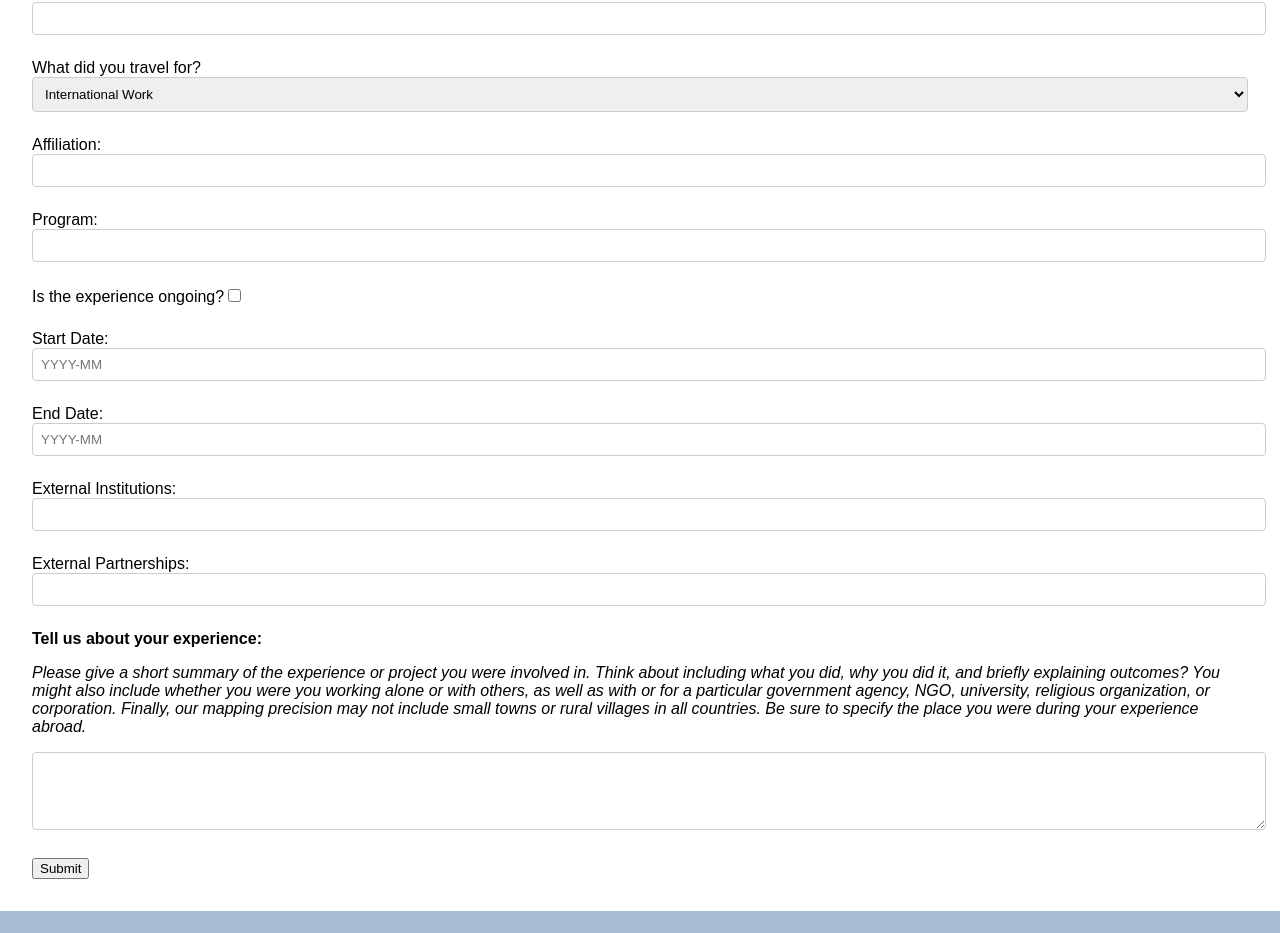
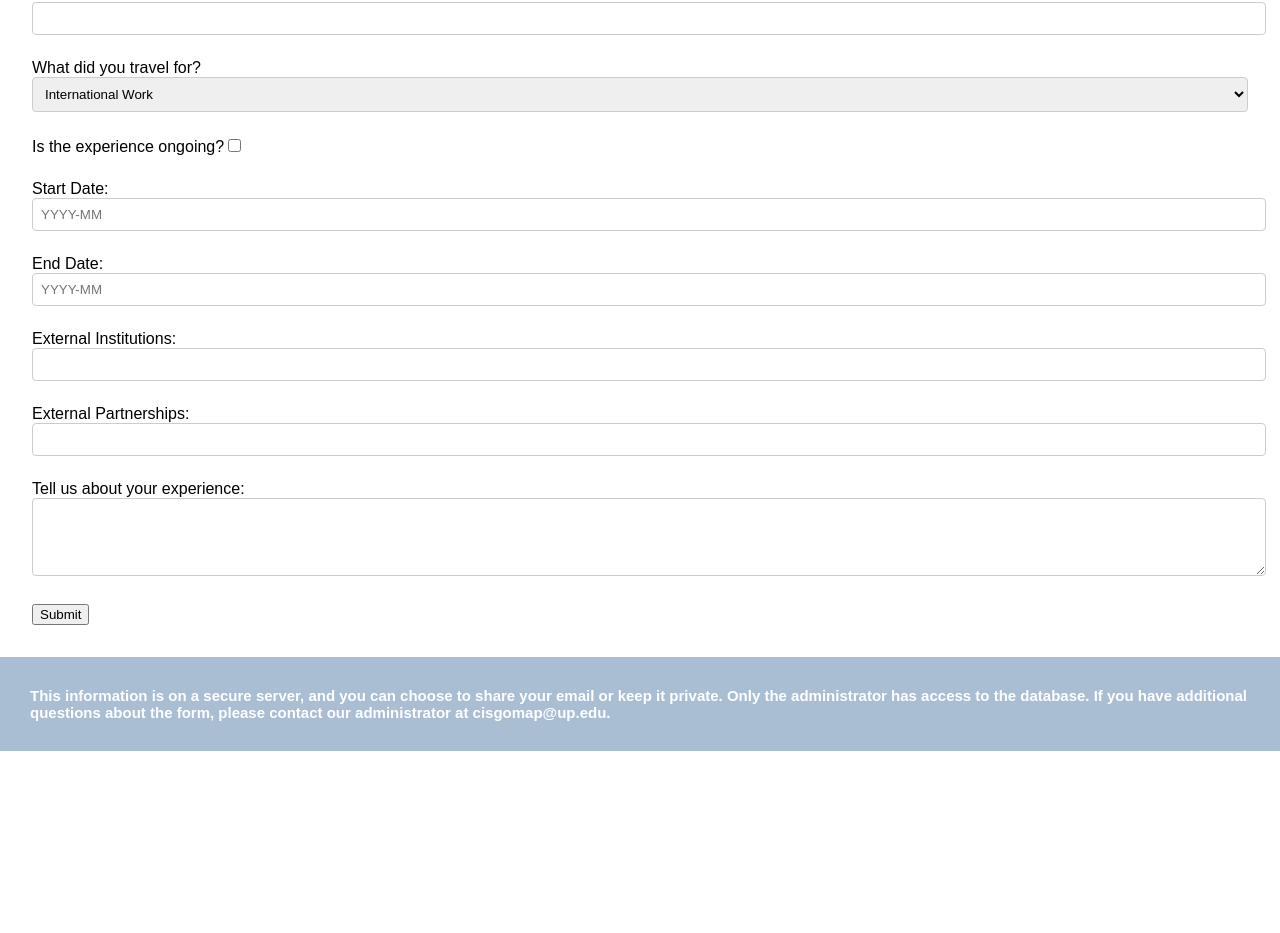
Before and after one commit to upcs/cs341-spring-2024-cisgo-afternoon, a React (Create React App) app in the folder client/: page /add in a window 1280 px wide. Shown: the part 567-1500 px from the top of the page. After the commit the page ends 1318 px from the top, so only its background shows below. Built offline with nearby package versions, Linux system fonts and the light colour scheme.

Commit message:
correct format sending to db but still getting error for some readson

```diff
--- a/client/src/pages/AddPin.js
+++ b/client/src/pages/AddPin.js
@@ -1,8 +1,4 @@
-
 import React, { useState } from 'react';
-
-import NavBar from '../components/NavBar.js';
-
 import '../static/css/pages/AddPin.css';
 
 const AddPin = () => {
@@ -10,7 +6,7 @@ const AddPin = () => {
     firstName: '',
     lastName: '',
     email: '',
-    department: '',
+    department: [],
     country: '',
     purpose: 'international work',
     otherPurpose: '',
@@ -25,15 +21,12 @@ const AddPin = () => {
     const newValue = type === 'checkbox' ? checked : value;
 
     if (name === 'ongoing') {
-      // Handle the ongoing checkbox separately
       setFormData((prevFormData) => ({
         ...prevFormData,
         [name]: newValue,
-        // Remove end date when checking ongoing
-        endDate: newValue ? '' : prevFormData.endDate, // Only remove end date if ongoing is checked
+        endDate: newValue ? '' : prevFormData.endDate,
       }));
     } else {
-      // Handle other form fields
       setFormData((prevFormData) => ({
         ...prevFormData,
         [name]: newValue,
@@ -41,25 +34,22 @@ const AddPin = () => {
     }
   };
 
-
-
   const handleSubmit = async (e) => {
     e.preventDefault();
     try {
-
       const response = await fetch(`${process.env.REACT_APP_API}/experiences/add`, {
         method: 'POST',
         headers: {
           'Content-Type': 'application/json',
         },
         body: JSON.stringify({
-          name: `${formData.firstName} ${formData.lastName}`, // Combine first and last name into one field
+          name: `${formData.firstName} ${formData.lastName}`,
           email: formData.email,
-          affiliation: formData.affiliation,
-          program: formData.program,
+          affiliation: formData.department.join(', '), // Sending selected departments as affiliation
+          program: formData.purpose === 'other' ? formData.otherPurpose : formData.purpose, // Sending otherPurpose if purpose is 'other'
           location: {
             country: formData.country,
-            city: '', // Assuming city is not provided in the form
+            city: '',
           },
           external: {
             institutions: formData.institutions,
@@ -67,7 +57,7 @@ const AddPin = () => {
           },
           description: formData.description,
           meta: {
-            isApproved: false, // Set the experience as not approved
+            isApproved: false,
           },
           duration: {
             ongoing: formData.ongoing,
@@ -83,13 +73,11 @@ const AddPin = () => {
         throw new Error(responseData.message || 'Failed to add experience');
       }
 
-      // Handle success (e.g., redirect user, show success message)
       console.log('Experience added successfully');
     } catch (error) {
       console.error('Error adding experience:', error.message);
     }
   };
-
 
   const [departments, setDepartments] = useState({
     Administration: false,
@@ -131,6 +119,10 @@ const AddPin = () => {
       ...departments,
       [department]: !departments[department],
     });
+    setFormData((prevFormData) => ({
+      ...prevFormData,
+      department: departments[department] ? prevFormData.department.filter((dep) => dep !== department) : [...prevFormData.department, department],
+    }));
   };
 
   const handleSearchChange = (event) => {
@@ -141,9 +133,21 @@ const AddPin = () => {
   const handleSuggestionClick = (country) => {
     setSearchQuery(country);
     setShowSuggestions(false);
+    setFormData((prevFormData) => ({
+      ...prevFormData,
+      country: country,
+    }));
   };
 
-  const filteredCountries = countries.filter(country =>
+  const handleCountryChange = (event) => {
+    setSearchQuery(event.target.value);
+    setFormData((prevFormData) => ({
+      ...prevFormData,
+      country: event.target.value,
+    }));
+  };
+
+  const filteredCountries = countries.filter((country) =>
     country.toLowerCase().startsWith(searchQuery.toLowerCase())
   );
 
@@ -175,14 +179,22 @@ const AddPin = () => {
                     type="checkbox"
                     checked={departments[department]}
                     onChange={() => handleDepartmentChange(department)}
-                  /> {department}
+                  />{' '}
+                  {department}
                 </div>
               ))}
             </div>
           </div>
           <div className="form-group">
             <label htmlFor="location">Location:</label>
-            <input type="text" id="country-search" name="country" onChange={handleSearchChange} value={searchQuery} />
+            <input
+              type="text"
+              id="country-search"
+              name="country"
+              onChange={handleSearchChange}
+              value={searchQuery}
+              onBlur={handleCountryChange}
+            />
             {showSuggestions && (
               <div className="suggestions">
                 {filteredCountries.map((country, index) => (
@@ -208,15 +220,6 @@ const AddPin = () => {
               <input type="text" id="other-purpose-input" name="otherPurpose" onChange={handleChange} />
             </div>
           )}
-
-          <div className="form-group">
-            <label htmlFor="affiliation">Affiliation:</label>
-            <input type="text" id="affiliation" name="affiliation" required onChange={handleChange} />
-          </div>
-          <div className="form-group">
-            <label htmlFor="program">Program:</label>
-            <input type="text" id="program" name="program" required onChange={handleChange} />
-          </div>
           <div className="form-group">
             <label htmlFor="ongoing">Is the experience ongoing?</label>
             <input type="checkbox" id="ongoing" name="ongoing" onChange={handleChange} />
@@ -243,28 +246,20 @@ const AddPin = () => {
             <label htmlFor="partnerships">External Partnerships:</label>
             <input type="text" id="partnerships" name="partnerships" onChange={handleChange} />
           </div>
-          <div class="form-group">
-            <label class="pin_labels" for="experience">Tell us about your experience:</label>
-            <p class="exp_desc">Please give a short summary of the experience or project you were involved in.
-            Think about including what you did, why you did it, and briefly explaining outcomes? You might also
-            include whether you were you working alone or with others, as well as with or for a particular government
-            agency, NGO, university, religious organization, or corporation. Finally, our mapping precision may not
-            include small towns or rural villages in all countries. Be sure to specify the place you were during your
-            experience abroad.</p>
-            <textarea id="description" name="description" rows="4" required></textarea>
+          <div className="form-group">
+            <label htmlFor="experience">Tell us about your experience:</label>
+            <textarea id="description" name="description" rows="4" required onChange={handleChange}></textarea>
           </div>
           <button type="submit">Submit</button>
         </form>
       </main>
-      <footer class="pin_footer">
-        This information is on a secure server, and you can choose to share your email or keep it private.
-        Only the administrator has access to the database. If you have additional questions about the form,
-        please contact our administrator at cisgomap@up.edu.
+      <footer className="pin_footer">
+        This information is on a secure server, and you can choose to share your email or keep it private. Only the
+        administrator has access to the database. If you have additional questions about the form, please contact our
+        administrator at cisgomap@up.edu.
       </footer>
     </div>
   );
-
-
-}
+};
 
 export default AddPin;
```
